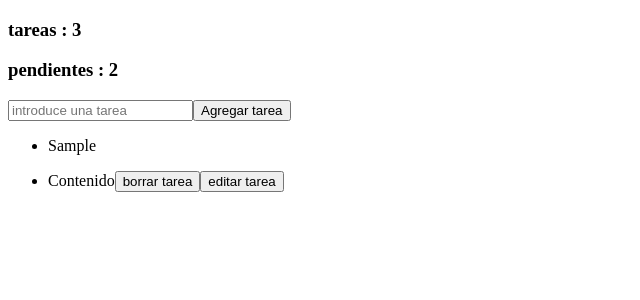
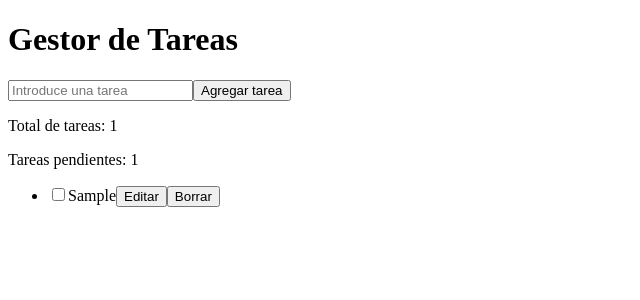
Before and after one commit to ElBancoco/ProyFinal-Organizador-de-Tareas, a React (Vite) app in the folder ProyectoFinal/: page / in a window 1280 px wide. Both pictures are taken after typing "Sample" into the empty fields and a click on the button "Agregar tarea". Shown: the top 300 px of the page, without its empty margins (0-640 px from the left). Built offline with nearby package versions, Linux system fonts and the light colour scheme.

Commit message:
terminada la funcionalidad de la pagina

```diff
--- a/ProyectoFinal/src/App.jsx
+++ b/ProyectoFinal/src/App.jsx
@@ -1,17 +1,13 @@
-import { Lista } from "./componentes/Lista"
+import React from 'react';
+import { BotonAgregar } from './componentes/BotonAgregar';
 
 function App() {
-
-
   return (
-    <>
-
-      <h3>tareas : 3</h3>
-      <h3>pendientes : 2</h3>
-      <Lista/>
-
-    </>
-  )
+    <div className="App">
+      <h1>Gestor de Tareas</h1>
+      <BotonAgregar />
+    </div>
+  );
 }
 
-export default App
+export default App;
--- /dev/null
+++ b/ProyectoFinal/src/componentes/BotonAgregar.jsx
@@ -0,0 +1,102 @@
+import { useState, useEffect } from 'react';
+
+export const BotonAgregar = () => {
+  // Estado para el valor del input
+  const [valorInput, setValorInput] = useState('');
+  // Estado para la lista de tareas
+  const [tareas, setTareas] = useState([]);
+  // Estado para contar las tareas
+  const [contadorTareas, setContadorTareas] = useState(0);
+  const [contadorPendientes, setContadorPendientes] = useState(0);
+
+  // Maneja el cambio en el input
+  const handleInputChange = (event) => {
+    setValorInput(event.target.value);
+  };
+
+  // Maneja el clic del botón para agregar la tarea
+  const handleAgregarTarea = () => {
+    const tareaNormalizada = valorInput.trim();
+    if (tareaNormalizada === '') {
+      alert('No puedes agregar una tarea vacía');
+      return;
+    }
+    if (tareas.some(tarea => tarea.texto === tareaNormalizada)) {
+      alert('La tarea ya existe');
+      return;
+    }
+    const nuevaTarea = { texto: tareaNormalizada, completada: false };
+    setTareas([...tareas, nuevaTarea]);
+    setValorInput(''); // Limpia el input
+  };
+
+  // Maneja el clic del botón de borrar
+  const handleBorrarTarea = (index) => {
+    setTareas(tareas.filter((_, i) => i !== index));
+  };
+
+  // Maneja el clic del botón de editar
+  const handleEditarTarea = (index) => {
+    const nuevoTexto = prompt('Edita la tarea:', tareas[index].texto);
+    if (nuevoTexto !== null && nuevoTexto.trim() !== '') {
+      const tareasActualizadas = tareas.map((tarea, i) =>
+        i === index ? { ...tarea, texto: nuevoTexto } : tarea
+      );
+      setTareas(tareasActualizadas);
+    }
+  };
+
+  // Maneja el cambio de estado de la checkbox
+  const handleCheckboxChange = (index) => {
+    const tareasActualizadas = tareas.map((tarea, i) =>
+      i === index ? { ...tarea, completada: !tarea.completada } : tarea
+    );
+    setTareas(tareasActualizadas);
+  };
+
+  // Contadores de tareas y tareas pendientes
+  useEffect(() => {
+    setContadorTareas(tareas.length);
+    setContadorPendientes(tareas.filter(tarea => !tarea.completada).length);
+  }, [tareas]);
+
+  // Maneja el evento de la tecla "Enter" para agregar tareas
+  const handleKeyPress = (event) => {
+    if (event.key === 'Enter') {
+      handleAgregarTarea();
+    }
+  };
+
+  return (
+    <>
+      <input
+        type="text"
+        value={valorInput}
+        onChange={handleInputChange}
+        onKeyPress={handleKeyPress} // Detecta cuando se presiona Enter
+        placeholder="Introduce una tarea"
+      />
+      <button className="btn-agregar" onClick={handleAgregarTarea}>
+        Agregar tarea
+      </button>
+      <div>
+        <p>Total de tareas: {contadorTareas}</p>
+        <p>Tareas pendientes: {contadorPendientes}</p>
+      </div>
+      <ul className="lista-tareas">
+        {tareas.map((tarea, index) => (
+          <li key={index} className="tarea">
+            <input
+              type="checkbox"
+              checked={tarea.completada}
+              onChange={() => handleCheckboxChange(index)}
+            />
+            {tarea.texto}
+            <button onClick={() => handleEditarTarea(index)}>Editar</button>
+            <button onClick={() => handleBorrarTarea(index)}>Borrar</button>
+          </li>
+        ))}
+      </ul>
+    </>
+  );
+};
--- a/ProyectoFinal/src/componentes/Btn-Agregar.jsx
+++ /dev/null
@@ -1,31 +0,0 @@
-import { useRef, useState } from "react"
-
-export const BotonAgregar = () => {
-
-    const [valorImput, setValorInput] = useState('') // Este useState maneja el valor del contenido del input
-
-    const listaRef = useRef(null) // Este useRef conecta con la lista desordenada
-
-    const AccionCambioInput = (event) => {  // esta funcion basicamente mete el valor del productor del evento, que seria del input dentro de la variable del useState
-        setValorInput(event.target.value)
-    }
-
-    const AccionAgregarTarea = () => {      // esta funcion toma la señal del onClick del boton
-        if (valorImput.trim() !== '') {        // esta condicion le saca los espacios al contenido del input
-            let nuevoLi = document.createElement('li')  // Aca se crea el item de la lista (el listItem -li-)
-            nuevoLi.textContent = valorImput       // Aca le introduce el valor del input al item de la lista
-            listaRef.current.appendChild(nuevoLi)   // y Aca se agreaga el item a la lista mediante la referencia del UseRef
-            setValorInput('')     // aca se limpia la variable de estado para que lo siguiente que pongamos no este junto a lo anteriormente ingresado
-        }
-    }
-
-    return <>
-        <input type="text"
-            value={valorImput}      // aca definimos que el valor del input sera la variable de estado del useState
-            onChange={AccionCambioInput}    // Aca indicamos que si hay algo en el input este Active la funcion que rellena la variable de estado con su contenido
-            placeholder="introduce una tarea"  // no hace falta que explique que hace esto
-        />
-        <button className="btn-agregar" onClick={AccionAgregarTarea}>Agregar tarea</button>
-        <ul className="lista-tareas" ref={listaRef}></ul>
-    </>
-}
--- a/ProyectoFinal/src/componentes/Lista.jsx
+++ /dev/null
@@ -1,21 +0,0 @@
-import Tarea  from "./Tarea"
-import { BotonAgregar } from "./Btn-Agregar"
-//import { BotonAgregar } from "./Lista-Tareas"
-export const Lista = () => {
-
-        // hay una cuestion aca, pude hacer lo que ven que hace la pagina,
-        // pero no pude hacer que a esas tareas se les apliquen los botones
-        // de borrar y editar, pero si lo logre hacer con chat gpt, queda bien y
-        // sirve pero la verdad es que no entiendo mucho el codigo la verdad,
-        // pero si lo queres ver o probar tenes que comentar el "import {Boton-Agregar}"
-        // que esta en funcionamiento y descomentar el otro, la verdad me sirve como
-        // esta hecho pero me gustaria entenderlo por eso si les parece podemos
-        // hablarlo con el profe el lunes o la clase que podamos
-
-    return <>
-        <BotonAgregar/>
-        <ul className="lista-tareas">
-           <Tarea/>
-        </ul>
-    </>
-}
--- a/ProyectoFinal/src/componentes/Tarea.jsx
+++ /dev/null
@@ -1,16 +0,0 @@
-const Tarea = () => {
-
-
-
-    return (
-        <>
-            <li>
-                <span>Contenido</span>
-                <button className="btn-borrar">borrar tarea</button>
-                <button className="btn-editar">editar tarea</button>
-            </li>
-        </>
-    );
-};
-
-export default Tarea;
```
Also changed, not shown: ProyectoFinal/src/componentes/Lista-Tareas.jsx (deleted, +0 -58 lines), ProyectoFinal/src/componentes/sdsd.jsx (deleted).
